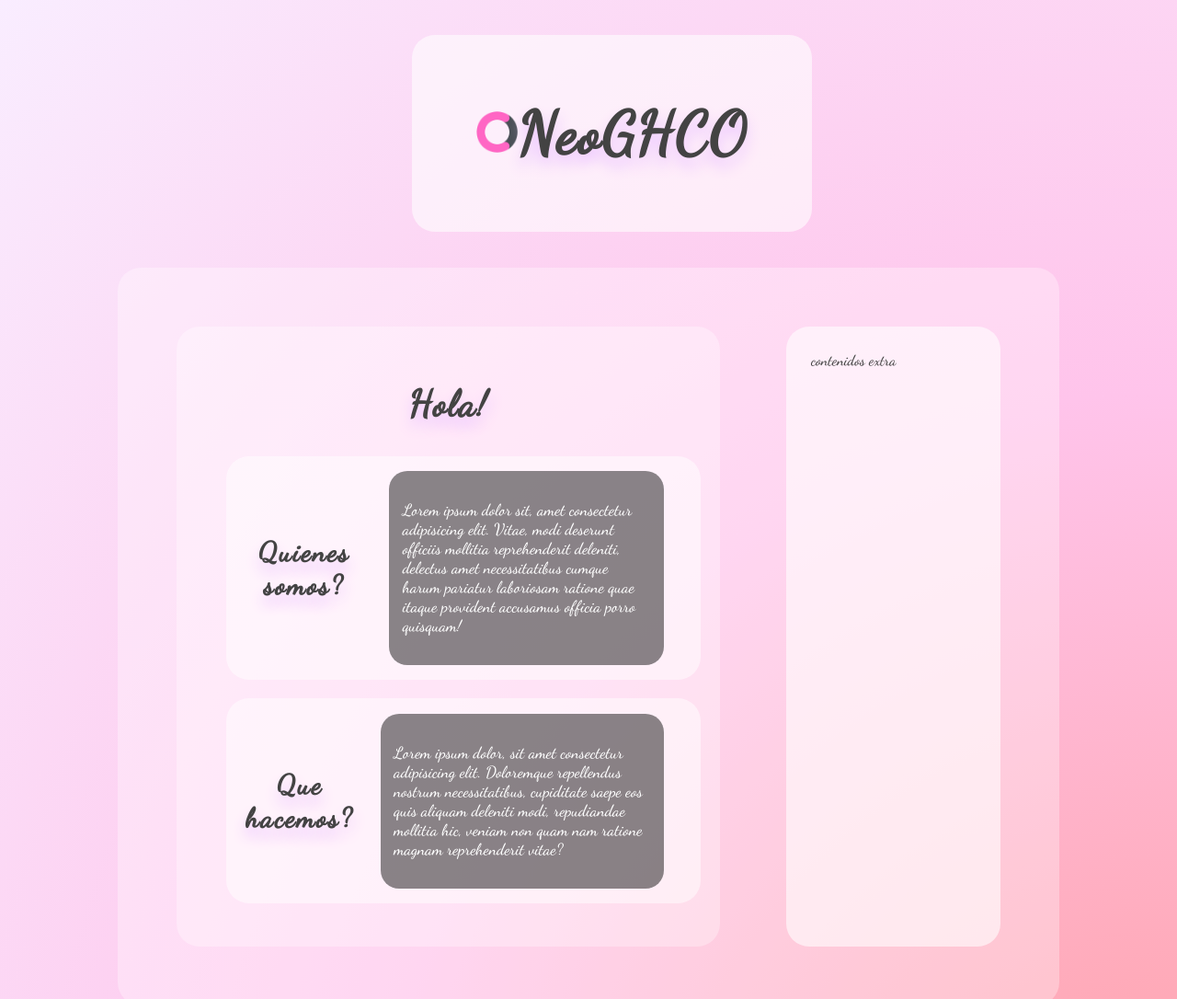
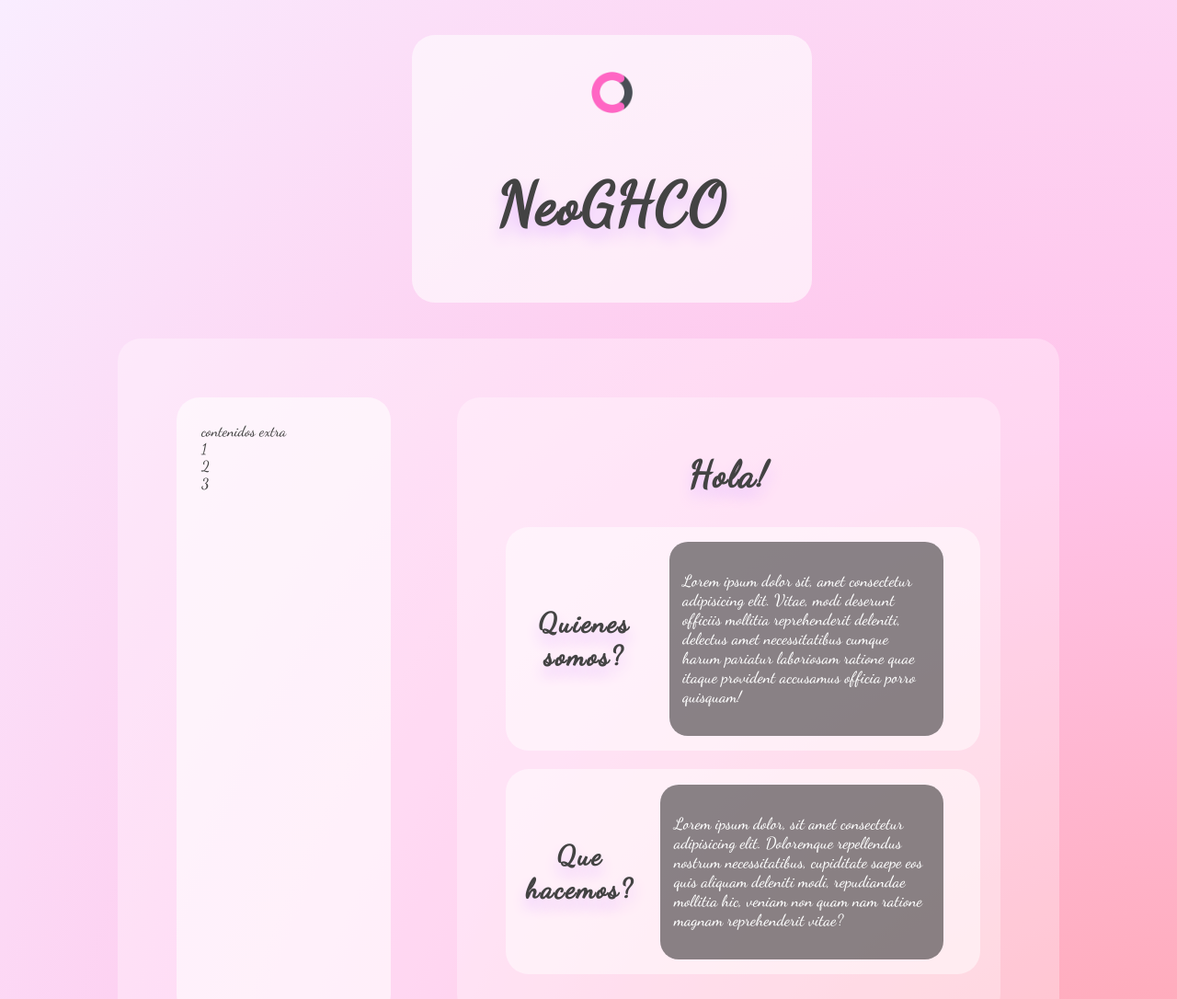
Before and after one commit to NeoGHCO/NeoGHCO, a plain HTML site: page index.html in a window 1280 px wide. Shown: the top 1086 px of the page at 92% size. Drawn offline with Linux system fonts and the light colour scheme.

Commit message:
Add files via upload

```diff
--- a/index.html
+++ b/index.html
@@ -38,43 +38,40 @@
     <!--  Pagina  -->
 
     <header>
-        <h1><img src="src/img/ghcologo.png">NeoGHCO</h1>
+        <img src="src/img/ghcologo.png">
+        <h1>NeoGHCO</h1>
     </header>
 
     <div class="container">
+
+        <aside>
+            contenidos extra
+            <nav>
+                <div class="nav-item">1</div>
+                <div class="nav-item">2</div>
+                <div class="nav-item">3</div>
+            </nav>
+        </aside>
 
         <section>
 
             <h2>Hola!</h2>
 
-            <ul>
-
-                <li>
             <article>
                 <h3>Quienes somos?</h3>
                 <div class="content">
                     <p>Lorem ipsum dolor sit, amet consectetur adipisicing elit. Vitae, modi deserunt officiis mollitia reprehenderit deleniti, delectus amet necessitatibus cumque harum pariatur laboriosam ratione quae itaque provident accusamus officia porro quisquam!</p>
                 </div>
             </article>
-                </li>
 
-                <li>
             <article>
                 <h3>Que hacemos?</h3>
                 <div class="content">
                     <p>Lorem ipsum dolor, sit amet consectetur adipisicing elit. Doloremque repellendus nostrum necessitatibus, cupiditate saepe eos quis aliquam deleniti modi, repudiandae mollitia hic, veniam non quam nam ratione magnam reprehenderit vitae?</p>
                 </div>
             </article>
-                </li>
-
-
-            </ul>
 
         </section>
-
-        <aside>
-            contenidos extra
-        </aside>
 
     </div>
 
--- /dev/null
+++ b/main.css
@@ -0,0 +1,181 @@
+@import url('https://fonts.googleapis.com/css2?family=Dancing+Script:wght@500&display=swap');
+
+*
+{
+    color: #434343;
+    transition: 0.5s;
+}
+
+body
+{
+    margin: 0;
+    padding: 0;
+    font-family: 'Dancing Script', cursive;
+    background: radial-gradient(ellipse at 100% 125%,#ff9b9b, #ffc4eb, #f9edff);
+}
+
+header
+{
+    border-radius: 25px;
+    width: 30%;
+    margin-top: 3%;
+    margin-bottom: 3%;
+    margin-left: 35%;
+    margin-right: 35%;
+    text-align: center;
+    font-size: 400%;
+    padding: 2%;
+    background: rgba(255,255,255,0.6);
+}
+
+h1
+{
+    width: 100%;
+    height: 100%;
+    font-size: 90%;
+    letter-spacing: 2px;
+    align-self: center;
+    text-shadow: 0px 10px 15px #ecc5ff;
+}
+
+img
+{
+    min-width: 45px;
+    width: 40%;
+}
+
+.container
+{
+    border-radius: 25px;
+    display: flex;
+    padding: 5%;
+    justify-content: space-between;
+    margin-top: 3%;
+    margin-bottom: 3%;
+    margin-left: 10%;
+    margin-right: 10%;
+    background: rgba(255,255,255,0.3);
+}
+
+section
+{
+    border-radius: 25px;
+    display: block;
+    width: 60%;
+    padding: 3%;
+    background: rgba(255,255,255,0.3);
+}
+
+h2
+{
+    text-align: center;
+    font-weight: bold;
+    font-size: 40px;
+    letter-spacing: 2px;
+    text-shadow: 0px 10px 15px #ecc5ff;
+}
+
+h3
+{
+    align-self: center;
+    text-align: center;
+    font-weight: bold;
+    font-size: 30px;
+    letter-spacing: 2px;
+    text-shadow: 0px 10px 15px #ecc5ff;
+}
+
+ul
+{
+    padding: 0;
+    margin: 0;
+    list-style: none;
+}
+
+article
+{
+    display: flex;
+    justify-content: space-between;
+    width: 90%;
+    margin: auto;
+    margin-top: 20px;
+    margin-bottom: 20px;
+    padding: 3%;
+    border-radius: 25px;
+    background: rgba(255,255,255,0.5);
+    transition: 0.5s;
+}
+
+.content
+{
+    width: 80%;
+    margin-left: 5%;
+    margin-right: 5%;
+    background: rgba(21,21,21,0.5);
+    border-radius: 20px;
+    padding: 3%;
+}
+
+.content p
+{
+    color: white;
+    text-shadow: none;
+    font-size: 1.1rem;
+}
+
+aside
+{
+    border-radius: 25px;
+    display: block;
+    width: 20%;
+    padding: 3%;
+    background: rgba(255,255,255,0.6);
+}
+
+@media only screen and (max-width: 620px) {
+    /* For mobile phones: */
+    h1
+    {
+        width: 100%;
+        font-size: 1rem;
+        text-align: center;
+        align-self: center;
+    }
+
+    article
+    {
+        display: block;
+    }
+
+    .container
+    {
+        display: block;
+        margin-left: 5%;
+        margin-right: 5%;
+    }
+
+    section
+    {
+        display: block;
+        margin: auto;
+        width: 90%;
+    }
+
+    aside
+    {
+        display: block;
+        margin: auto;
+        margin-bottom: 5%;
+        width: 90%;
+    }
+
+    .content
+    {
+        margin-bottom: 10px;
+    }
+}
+
+footer
+{
+    text-align: center;
+}
```
Lines whose indentation alone changed are shown as unchanged.
